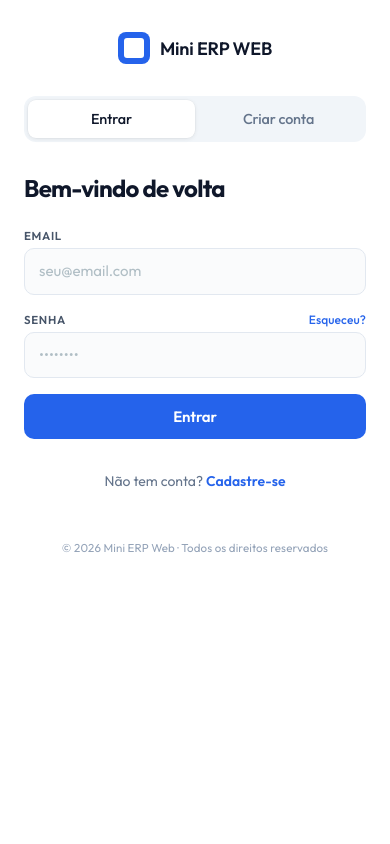
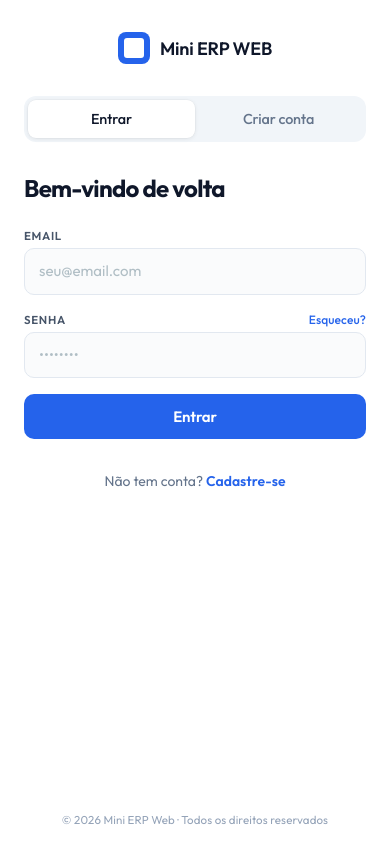
Before and after one commit to vlaguna7/mini-erp-web, a React (Vite) app in the folder frontend/: page /login in a window 390 px wide. Built offline with nearby package versions, Linux system fonts and the light colour scheme; no server answers.

Commit message:
fix: scroll com dedo no mobile

```diff
--- a/frontend/src/components/Authpage.module.css
+++ b/frontend/src/components/Authpage.module.css
@@ -16,7 +16,7 @@
 .page {
   display: grid;
   grid-template-columns: 1fr 1fr;
-  min-height: 100dvh;
+  min-height: 100vh;
   background: #0f172a;
 }
 
@@ -210,7 +210,7 @@
   justify-content: center;
   padding: 3rem 2.5rem;
   position: relative;
-  overflow-y: auto;
+  /* Removido overflow-y: auto para evitar conflito de scroll no iOS */
 }
 
 .mobileBrand {
@@ -433,6 +433,9 @@
     grid-template-columns: 1fr;
     grid-template-rows: auto 1fr;
     background: #fff;
+    min-height: 100vh;
+    height: auto;
+    /* Permitir rolagem natural no mobile */
   }
 
   .panel {
@@ -442,6 +445,9 @@
   .formSide {
     padding: 2rem 1.5rem 5rem;
     justify-content: flex-start;
+    min-height: 100vh;
+    height: auto;
+    /* Permitir que o conteúdo cresça e a página role normalmente */
   }
 
   .mobileBrand {
```
